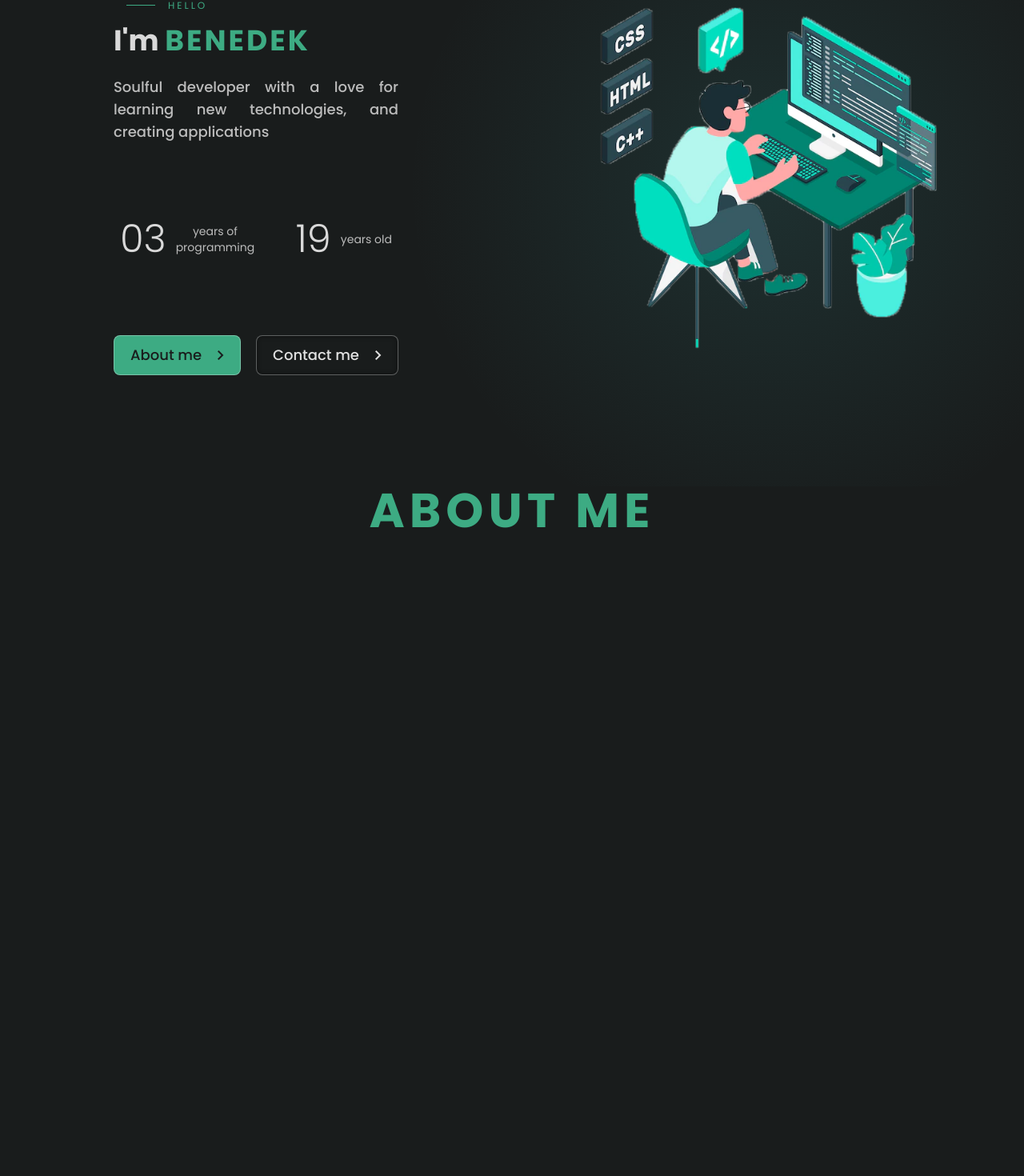
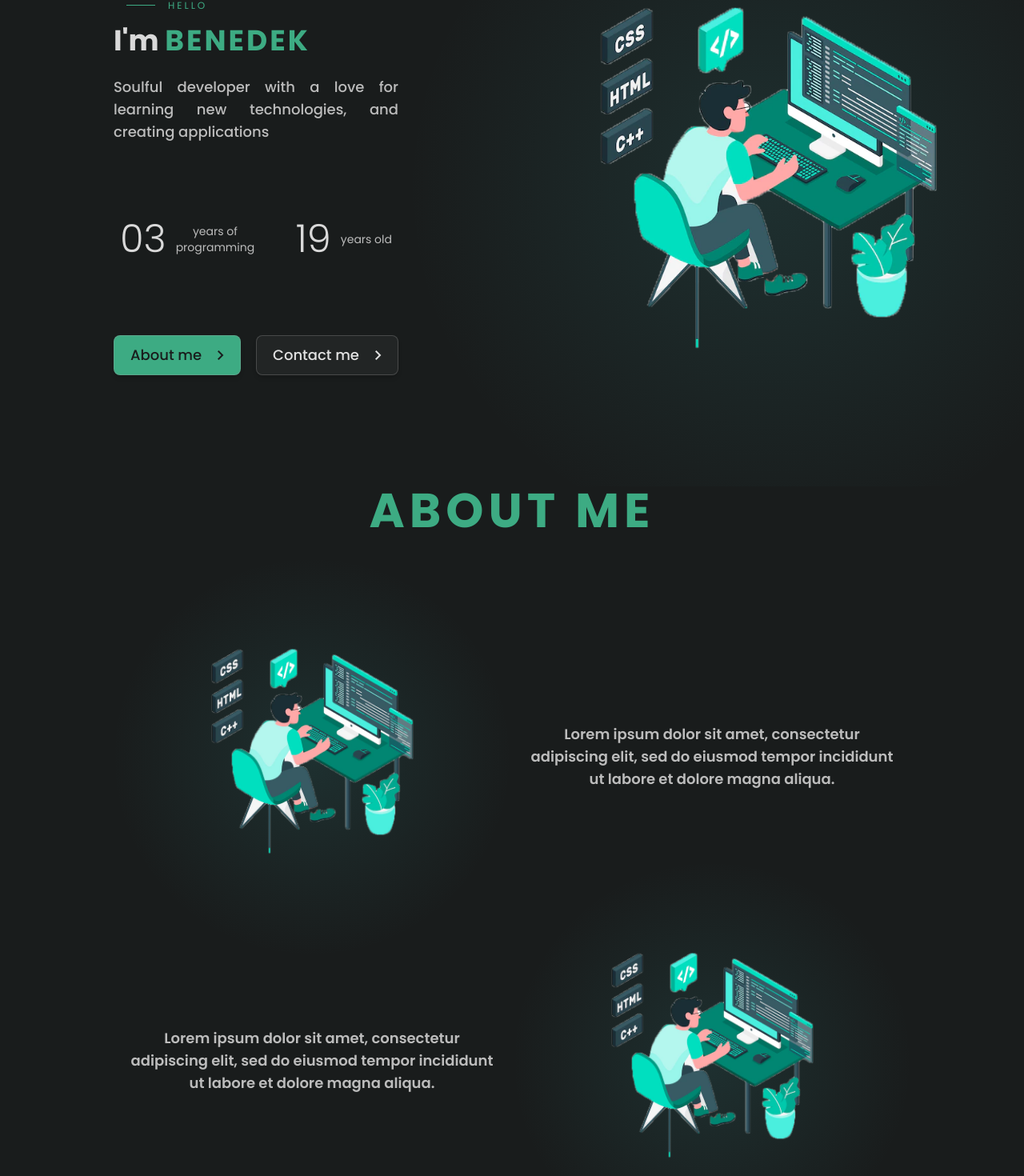
Before and after one commit to Resongeo/resongeo.github.io, a Svelte app: page / in a window 1280 px wide. Shown: the part 192-1662 px from the top of the page at 80% size. Before the commit the page ends 872 px from the top, so only its background shows below. Built offline with nearby package versions, Linux system fonts and the light colour scheme.

Commit message:
About section placeholder

```diff
--- a/src/AboutMe.svelte
+++ b/src/AboutMe.svelte
@@ -3,9 +3,30 @@
 </script>
 
 <section id="about">
-    <h1 class="text-center text-6xl font-bold tracking-widest text-primary">ABOUT ME</h1>
+    <h1 class="text-center text-4xl md:text-5xl xl:text-6xl font-bold tracking-widest text-primary mb-20 lg:mb-32">ABOUT ME</h1>
+
+    <div class="mx-auto sm:w-[640px] lg:w-[900px] xl:w-[1000px] 2xl:w-[1200px] lg:grid lg:grid-rows-2">
+        <div class="lg:grid lg:grid-cols-2 lg:h-[300px] lg:place-items-center lg:mb-20">
+            <div class="hidden lg:grid place-items-center 2xl:mr-12">
+                <img class="w-[300px] absolute z-20" src="images/placeholder.png" alt="dude is programming">
+                <div class="radial-glow z-10 w-[500px] h-[500px] absolute"></div>
+            </div>
+            <p class="p-5 text-justify sm:text-center text-default-text font-semibold text-lg 2xl:ml-12">
+                Lorem ipsum dolor sit amet, consectetur adipiscing elit, sed do eiusmod tempor incididunt ut labore et dolore magna aliqua.
+            </p>
+        </div>
+
+        <div class="lg:grid lg:grid-cols-2 lg:h-[300px] lg:place-items-center">
+            <p class="p-5 text-justify sm:text-center text-default-text font-semibold text-lg 2xl:mr-12">
+                Lorem ipsum dolor sit amet, consectetur adipiscing elit, sed do eiusmod tempor incididunt ut labore et dolore magna aliqua.
+            </p>
+            <div class="hidden lg:grid place-items-center 2xl:ml-12">
+                <img class="w-[300px] absolute z-20" src="images/placeholder.png" alt="dude is programming">
+                <div class="radial-glow z-10 w-[500px] h-[500px] absolute"></div>
+            </div>
+        </div>
+    </div>
 </section>
 
 <style lang="scss">
-
 </style>
--- a/src/lib/PrimaryButton.svelte
+++ b/src/lib/PrimaryButton.svelte
@@ -3,7 +3,7 @@
     export let target = "#"
 </script>
 
-<a class="button group rounded-lg bg-primary text-default-bg" href={target}>
+<a class="button group rounded-lg bg-primary hover:bg-primary-hover text-default-bg" href={target}>
     {text}
     <span class="material-symbols-outlined ml-3 group-hover:translate-x-1">chevron_right</span>
     <div class="glow-shadow"></div>
--- a/src/lib/SecondaryButton.svelte
+++ b/src/lib/SecondaryButton.svelte
@@ -3,14 +3,8 @@
     export let target = "#"
 </script>
 
-<a class="button group bg-secondary hover:border-gray-600 hover:text-gray-400" href={target}>
+<a class="button group bg-secondary hover:bg-secondary-hover" href={target}>
     {text}
     <span class="material-symbols-outlined ml-3 group-hover:translate-x-1">chevron_right</span>
     <div class="glow-shadow"></div>
 </a>
-
-<style scoped>
-a {
-    box-shadow: 0px 0px 4px 2px rgba(0, 0, 0, 0.25) inset;
-}
-</style>
--- a/src/style/base.scss
+++ b/src/style/base.scss
@@ -26,3 +26,7 @@
   background-color: lighten(#121212, 10%);
   border-radius: 10px;
 }
+
+html {
+  scroll-behavior: smooth;
+}
--- a/src/style/common.scss
+++ b/src/style/common.scss
@@ -1,8 +1,8 @@
 .button {
-    border: 1px solid rgba(255, 255, 255, 0.3);
+    border: 1px solid rgba(160, 160, 160, 0.3);
     z-index: 2;
 
-    @apply flex items-center justify-between text-base sm:text-lg font-medium py-[0.65rem] pl-5 pr-3 rounded-lg transition-colors;
+    @apply flex items-center justify-between text-base sm:text-lg font-medium py-[0.65rem] pl-5 pr-3 rounded-lg transition-colors shadow-md;
 
     span {
         @apply transition-transform;
@@ -11,4 +11,5 @@
 
 .radial-glow {
     background: radial-gradient(50% 50% at 50% 50%, rgba(61, 171, 171, 0.14) 0%, rgba(61, 171, 138, 0.00) 100%);
+    z-index: -1;
 }
--- a/tailwind.config.js
+++ b/tailwind.config.js
@@ -9,7 +9,9 @@ export default {
       colors: {
         'default-bg': '#191C1C',
         'primary': '#3DAB83',
-        'secondary': '#191C1C',
+        'primary-hover': '#359471',
+        'secondary': '#222525',
+        'secondary-hover': '#303232',
         'title': '#D9D9D9',
         'default-text': '#BCBCBC',
       },
```
Also changed, not shown: src/Header.svelte (line endings or trailing spaces), src/assets/svelte.svg (deleted).
